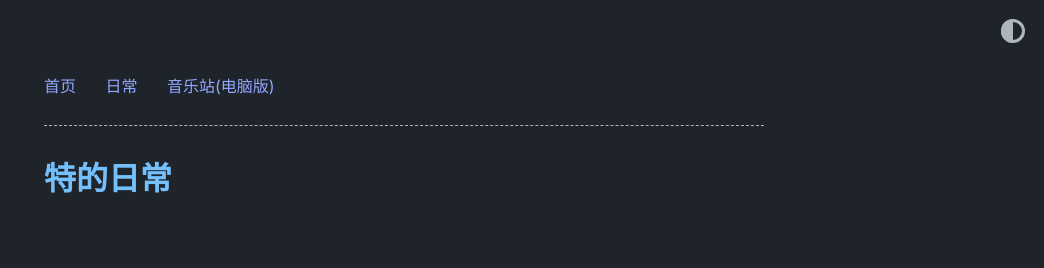
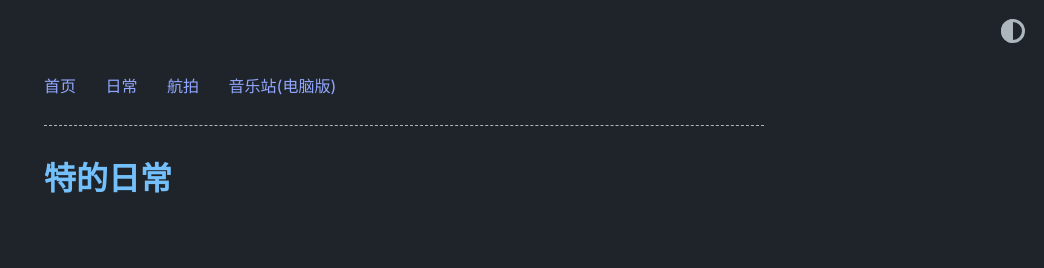
Before and after one commit to lante2009/Blog, a Jekyll site: the page built from index.md, in a window 1280 px wide. Shown: the top 268 px of the page, without its empty margins (236-1280 px from the left). Built offline with Jekyll 4.4.1, drawn with Linux system fonts in a browser that asks for light colours.

Commit message:
Update home.yml

```diff
--- a/_data/home.yml
+++ b/_data/home.yml
@@ -4,6 +4,9 @@ navbar_entries:
 
   - title: 日常
     url: Blog
+
+  - title: 航拍
+    url: DJI
 
   - title: 音乐站(电脑版)
     url: https://lante0903.top/Music/#/discovery
```
